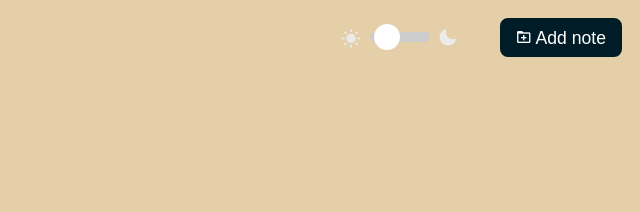
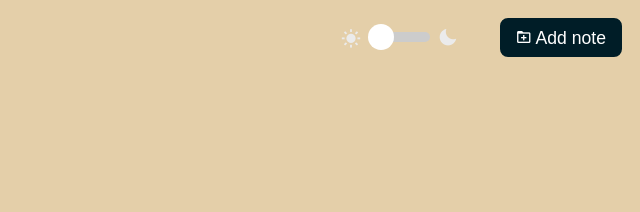
Before and after one commit to Ramil2503/My-Notes, a plain HTML site: page index.html in a window 1280 px wide. Shown: the full height of the page, 640-1280 px from the left. Drawn offline with nearby package versions, Linux system fonts and the light colour scheme.

Commit message:
Update style.css

```diff
--- a/style.css
+++ b/style.css
@@ -97,7 +97,7 @@ body {
     content: "";
     height: 26px;
     width: 26px;
-    left: 4px;
+    left: -2px;
     bottom: -8px;
     background-color: white;
     -webkit-transition: .4s;
```
